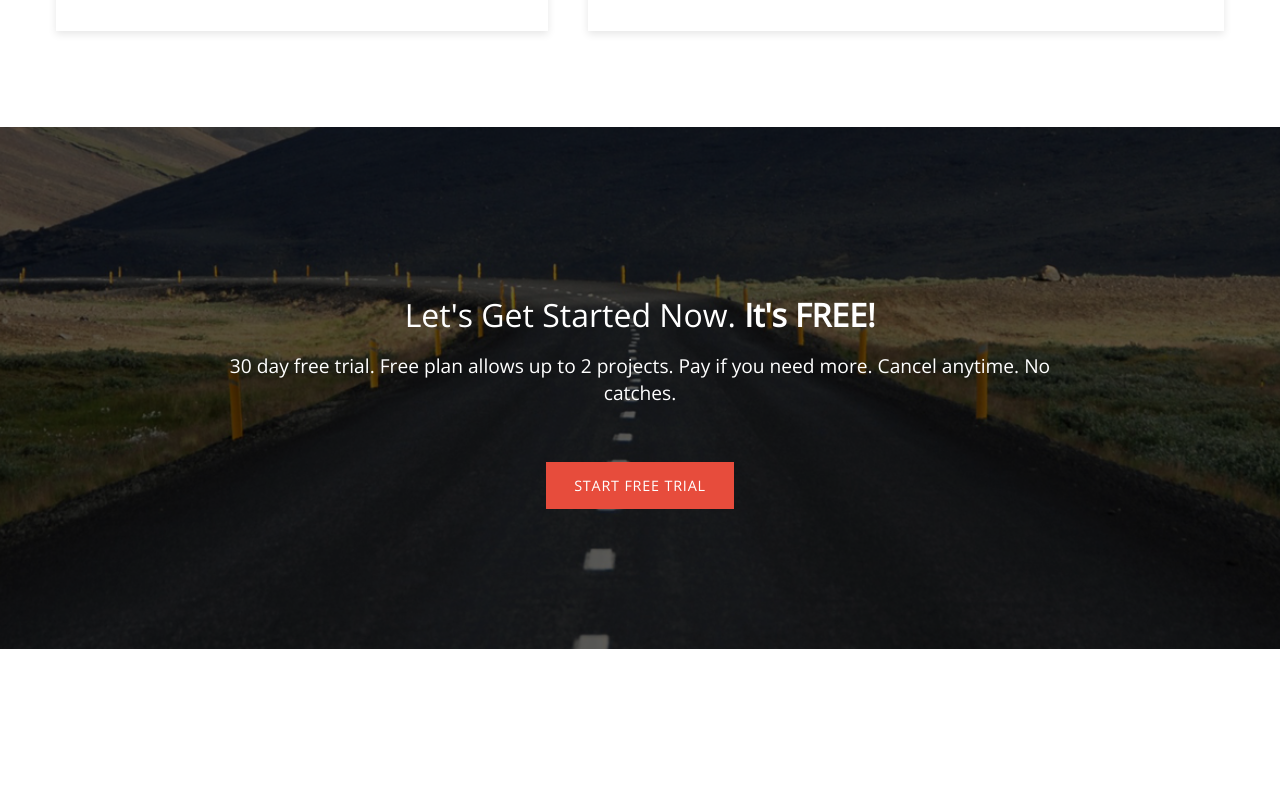
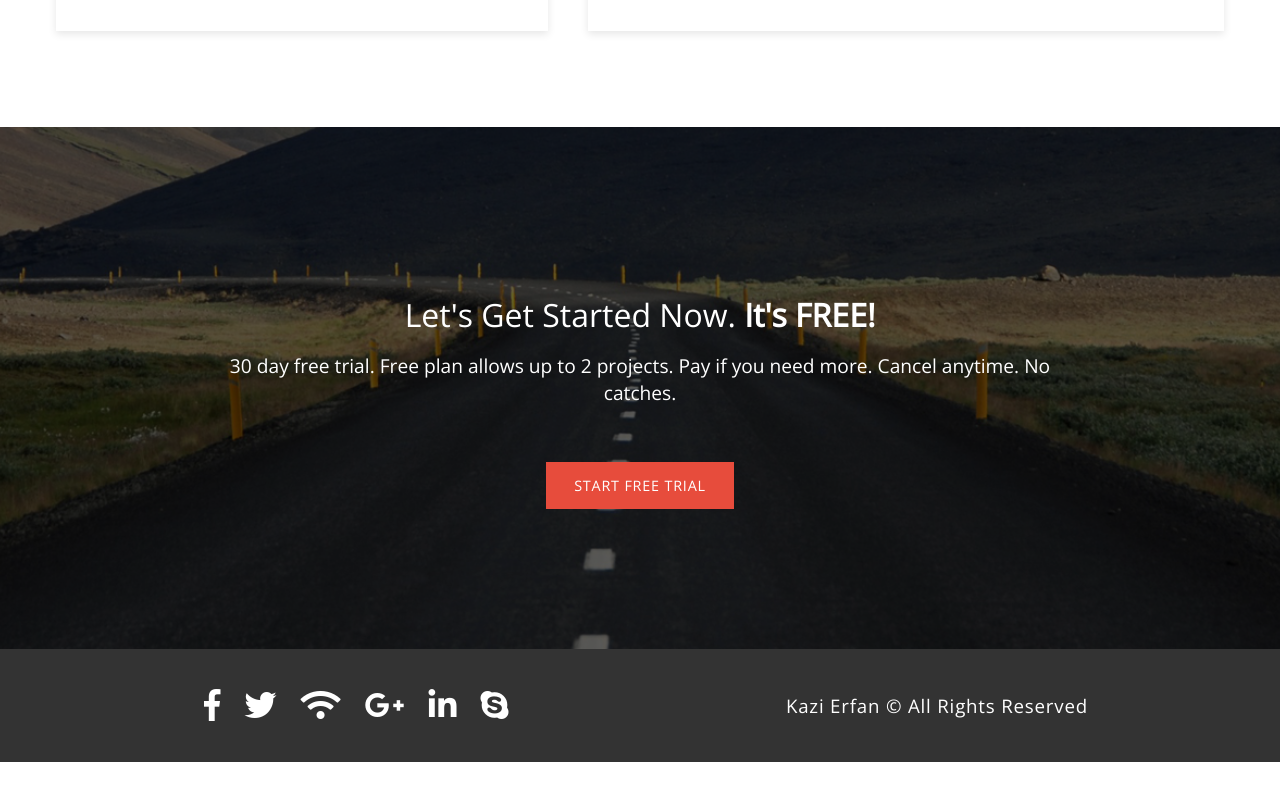
Before and after one commit to georgivelchev12/bino-clone, a website: page index.html in a window 1280 px wide. Shown: the part 9792-10592 px from the top of the page. Before the commit the page ends 10489 px from the top, so only its background shows below. Drawn offline with nearby package versions, Linux system fonts and the light colour scheme; a script that the page names is missing; a web font is replaced by a local one.

Commit message:
add footer & media

```diff
--- a/index.html
+++ b/index.html
@@ -784,6 +784,23 @@
       </div>
     </section>
 
+    <footer id="footer">
+      <div class="container">
+        <div class="footer-left">
+          <ul class="socials">
+            <li><a href="#"><i class="fab fa-facebook-f fa-2x"></i></a></li>
+            <li><a href="#"><i class="fab fa-twitter fa-2x"></i></a></li>
+            <li><a href="#"><i class="fas fa-wifi fa-2x"></i></a></li>
+            <li><a href="#"><i class="fab fa-google-plus-g fa-2x"></i></a></li>
+            <li><a href="#"><i class="fab fa-linkedin-in fa-2x"></i></a></li>
+            <li><a href="#"><i class="fab fa-skype fa-2x"></i></a></li>
+          </ul>
+        </div>
+        <div class="footer-right">
+          <h3>Kazi Erfan &copy; All Rights Reserved</h3>
+        </div>
+      </div>
+    </footer>
 
     <script
       src="https://code.jquery.com/jquery-1.12.4.min.js"
--- a/src/sass/_contact.scss
+++ b/src/sass/_contact.scss
@@ -103,8 +103,6 @@
             border-bottom: 1px solid rgba($color: #e74c3c, $alpha: 0.8);
             outline: 0 none;
           }
-          .btn-primary {
-          }
         }
       }
     }
--- /dev/null
+++ b/src/sass/_footer.scss
@@ -0,0 +1,44 @@
+#footer{
+    width: 100%;
+    background: #333;
+    padding: 1.5rem 0;
+    color: #fff;
+    .container{
+        width: 70%;
+        flex-direction: row;
+        justify-content: space-between;
+        @include breakpoint(max,width,980px){
+            width: 90%;
+        }
+        @include breakpoint(max,width,700px){
+            justify-content: center;
+            flex-direction: column;
+        }
+        .footer-left{
+            .socials{
+                display: flex;
+                li{
+                    margin: 0 0.75rem;
+                    a{
+                        color: #fff;
+                        transition: 0.4s all;
+                        &:hover{
+                            color:#e74c3c;
+                        }
+                        i{
+                            @include breakpoint(max,width,980px){
+                               font-size: 1.5rem;
+                            }
+                        }
+                    }
+                }
+            }
+        }
+        .footer-right{
+           h3{
+            font-weight: 500;
+            letter-spacing: 0.8px;
+           }
+        }
+    }
+}
--- a/src/sass/main.scss
+++ b/src/sass/main.scss
@@ -25,4 +25,5 @@ body {
 @import "team";
 @import "blog";
 @import "contact";
+@import "footer";
 @import "animations";
```
Also changed, not shown: build/styles/main.css.
